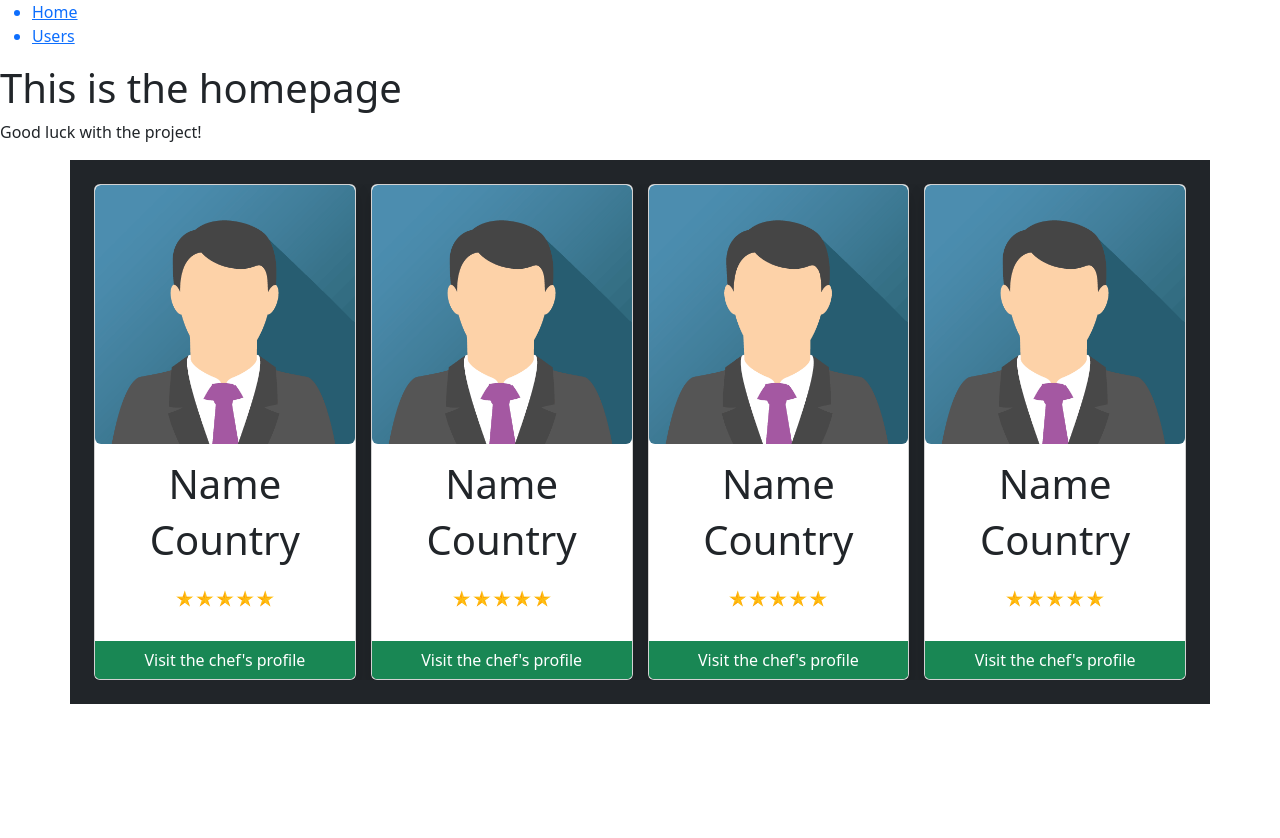
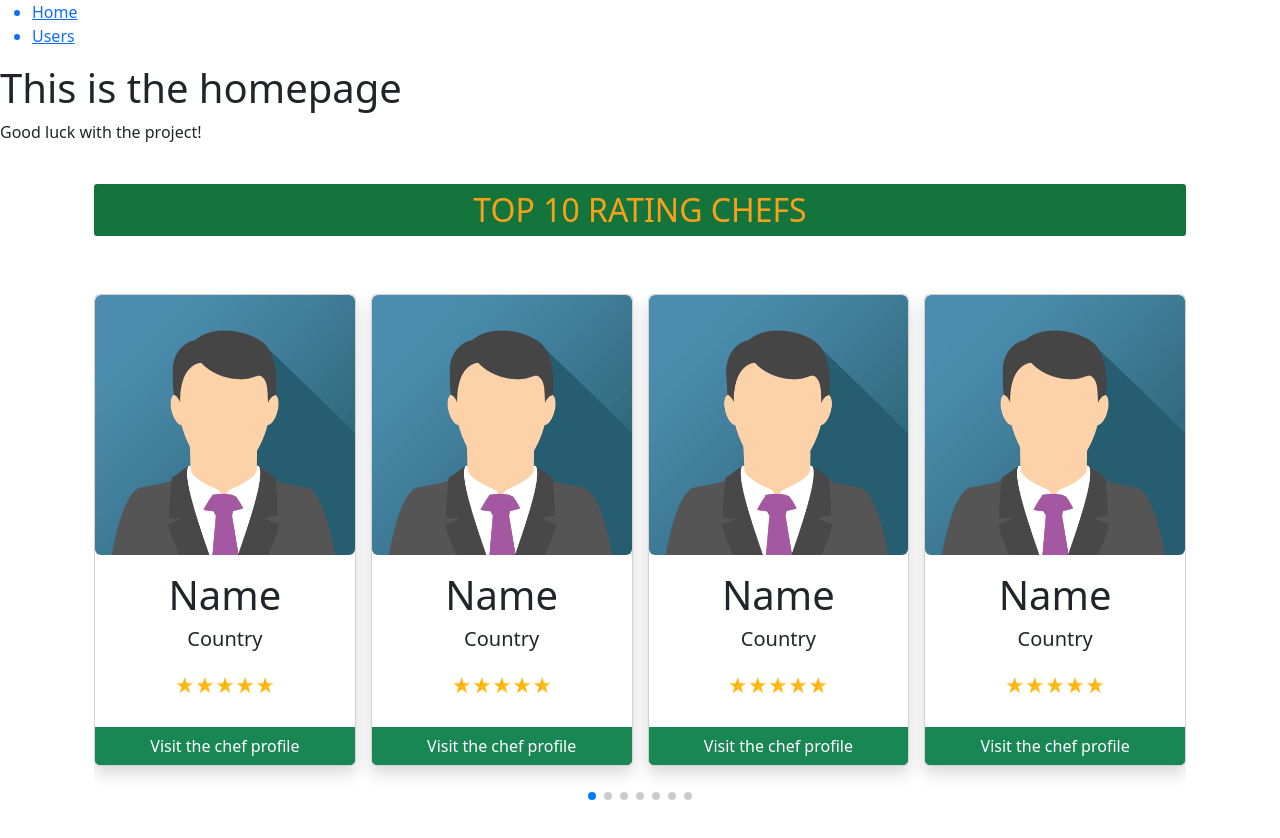
Before and after one commit to Ashraf-Alshashaa/class38-group2-project-hommy-food, a React app in the folder client/: page / in a window 1280 px wide. Before the commit the page ends 800 px from the top, so only its background shows below. Built offline with nearby package versions, Linux system fonts and the light colour scheme.

Commit message:
Top chefs slider with title

```diff
--- /dev/null
+++ b/client/src/chefsSlider.css
@@ -0,0 +1,13 @@
+.swiper-wrapper {
+  padding-top: 50px;
+  padding-bottom: 50px;
+}
+
+.chefs-slider-header {
+  background: #13753b;
+  color: #f9a01b;
+  border: 2px solid #13753b;
+  border-radius: 3px;
+  padding: 5px 10px;
+  text-transform: uppercase;
+}
--- a/client/src/components/chefsSlider/ChefCard.js
+++ b/client/src/components/chefsSlider/ChefCard.js
@@ -1,26 +1,34 @@
 import React from "react";
+import PropTypes from "prop-types";
+import { Card, Button } from "react-bootstrap";
 import "bootstrap/dist/css/bootstrap.min.css";
-import { Card, Button } from "react-bootstrap";
 
-const ChefCard = ({ chefImage, ratingImg }) => {
-  // let { imgSrc, chefName, cusine, rating } = props.data;
+const ChefCard = ({ chefImg, chefRatingImg }) => {
   return (
     <div>
       <Card className="p-0 overflow-hidden h-100 shadow">
         <div className="overflow-hidden rounded p-0 bg-light">
-          <Card.Img variant="top" src={chefImage} />
+          <Card.Img variant="top" src={chefImg} />
         </div>
         <Card.Body className="text-center">
           <Card.Title className="display-6">Name</Card.Title>
-          <Card.Title className="display-6">Country</Card.Title>
-          <Card.Img variant="Body" src={ratingImg} style={{ width: "100px" }} />
+          <Card.Title className="display-8">Country</Card.Title>
+          <Card.Img
+            variant="Body"
+            src={chefRatingImg}
+            style={{ width: "100px" }}
+          />
         </Card.Body>
         <Button className="w-100 rounded-0" variant="success">
-          Visit the chef's profile
+          Visit the chef profile
         </Button>
       </Card>
     </div>
   );
 };
 
+ChefCard.propTypes = {
+  chefImg: PropTypes.string.isRequired,
+  chefRatingImg: PropTypes.string.isRequired,
+};
 export default ChefCard;
--- a/client/src/components/chefsSlider/ChefsSlider.js
+++ b/client/src/components/chefsSlider/ChefsSlider.js
@@ -1,21 +1,27 @@
 import React from "react";
 import { Swiper, SwiperSlide } from "swiper/react";
-import { FreeMode } from "swiper";
+import { FreeMode, Pagination } from "swiper";
+import ChefCard from "./ChefCard";
+import chefImg from "../../../public/images/img_avatar.png";
+import chefRatingImg from "../../../public/images/rating.jpg";
 import "swiper/css";
 import "swiper/css/free-mode";
+import "swiper/css/pagination";
 import "bootstrap/dist/css/bootstrap.min.css";
-import ChefCard from "./ChefCard";
-import chefImage from "../../../public/images/img_avatar.png";
-import ratingImg from "../../../public/images/rating.jpg";
+import "../../chefsSlider.css";
 
 const ChefsSlider = () => {
   return (
-    <div className="container py-4 px-4 justify-content-center bg-dark">
+    <div className="container py-4 px-4 justify-content-center ">
+      <h2 className="chefs-slider-header text-center">Top 10 rating chefs</h2>
       <Swiper
         freeMode={true}
         grabCursor={true}
-        modules={FreeMode}
-        className="chefsSlider"
+        modules={[FreeMode, Pagination]}
+        pagination={{
+          clickable: true,
+        }}
+        className="chefs-slider"
         breakpoints={{
           0: {
             slidesPerView: 1,
@@ -40,34 +46,34 @@ const ChefsSlider = () => {
         }}
       >
         <SwiperSlide>
-          <ChefCard chefImage={chefImage} ratingImg={ratingImg} />
+          <ChefCard chefImg={chefImg} chefRatingImg={chefRatingImg} />
         </SwiperSlide>
         <SwiperSlide>
-          <ChefCard chefImage={chefImage} ratingImg={ratingImg} />
+          <ChefCard chefImg={chefImg} chefRatingImg={chefRatingImg} />
         </SwiperSlide>
         <SwiperSlide>
-          <ChefCard chefImage={chefImage} ratingImg={ratingImg} />
+          <ChefCard chefImg={chefImg} chefRatingImg={chefRatingImg} />
         </SwiperSlide>
         <SwiperSlide>
-          <ChefCard chefImage={chefImage} ratingImg={ratingImg} />
+          <ChefCard chefImg={chefImg} chefRatingImg={chefRatingImg} />
         </SwiperSlide>
         <SwiperSlide>
-          <ChefCard chefImage={chefImage} ratingImg={ratingImg} />
+          <ChefCard chefImg={chefImg} chefRatingImg={chefRatingImg} />
         </SwiperSlide>
         <SwiperSlide>
-          <ChefCard chefImage={chefImage} ratingImg={ratingImg} />
+          <ChefCard chefImg={chefImg} chefRatingImg={chefRatingImg} />
         </SwiperSlide>
         <SwiperSlide>
-          <ChefCard chefImage={chefImage} ratingImg={ratingImg} />
+          <ChefCard chefImg={chefImg} chefRatingImg={chefRatingImg} />
         </SwiperSlide>
         <SwiperSlide>
-          <ChefCard chefImage={chefImage} ratingImg={ratingImg} />
+          <ChefCard chefImg={chefImg} chefRatingImg={chefRatingImg} />
         </SwiperSlide>
         <SwiperSlide>
-          <ChefCard chefImage={chefImage} ratingImg={ratingImg} />
+          <ChefCard chefImg={chefImg} chefRatingImg={chefRatingImg} />
         </SwiperSlide>
         <SwiperSlide>
-          <ChefCard chefImage={chefImage} ratingImg={ratingImg} />
+          <ChefCard chefImg={chefImg} chefRatingImg={chefRatingImg} />
         </SwiperSlide>
       </Swiper>
     </div>
```
Also changed, not shown: client/src/components/chefsSlider/ChefSlider.js (deleted, +0 -262 lines).
